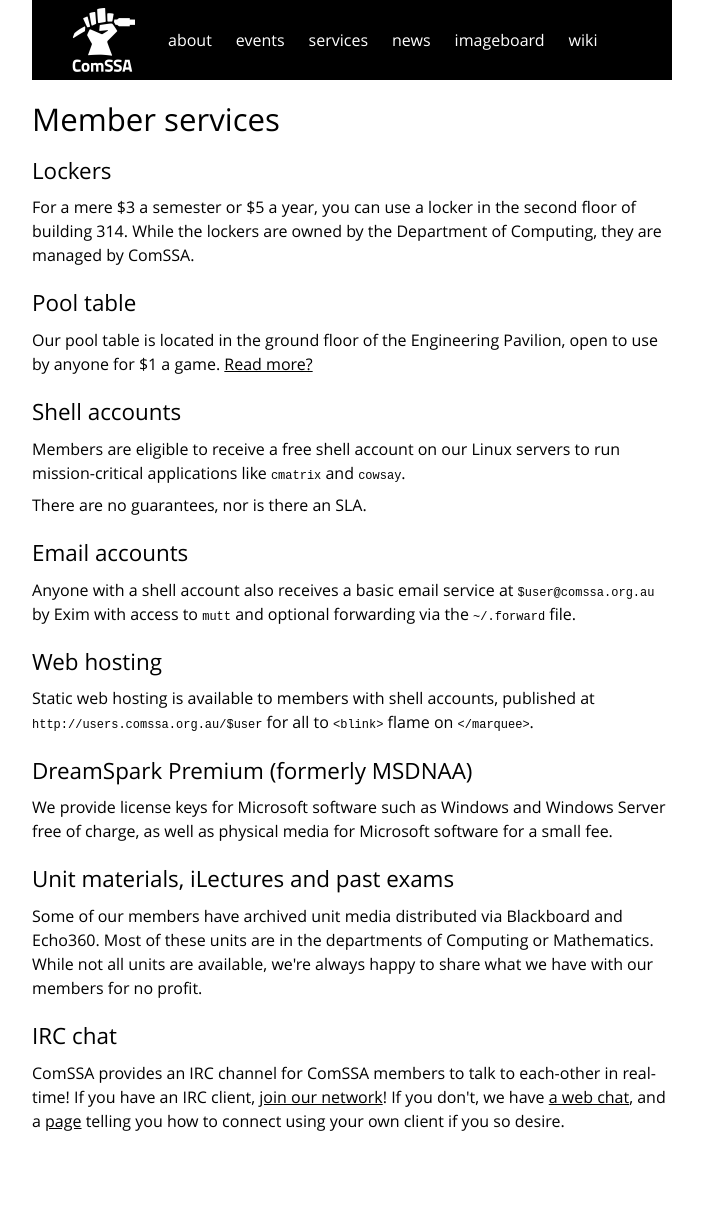
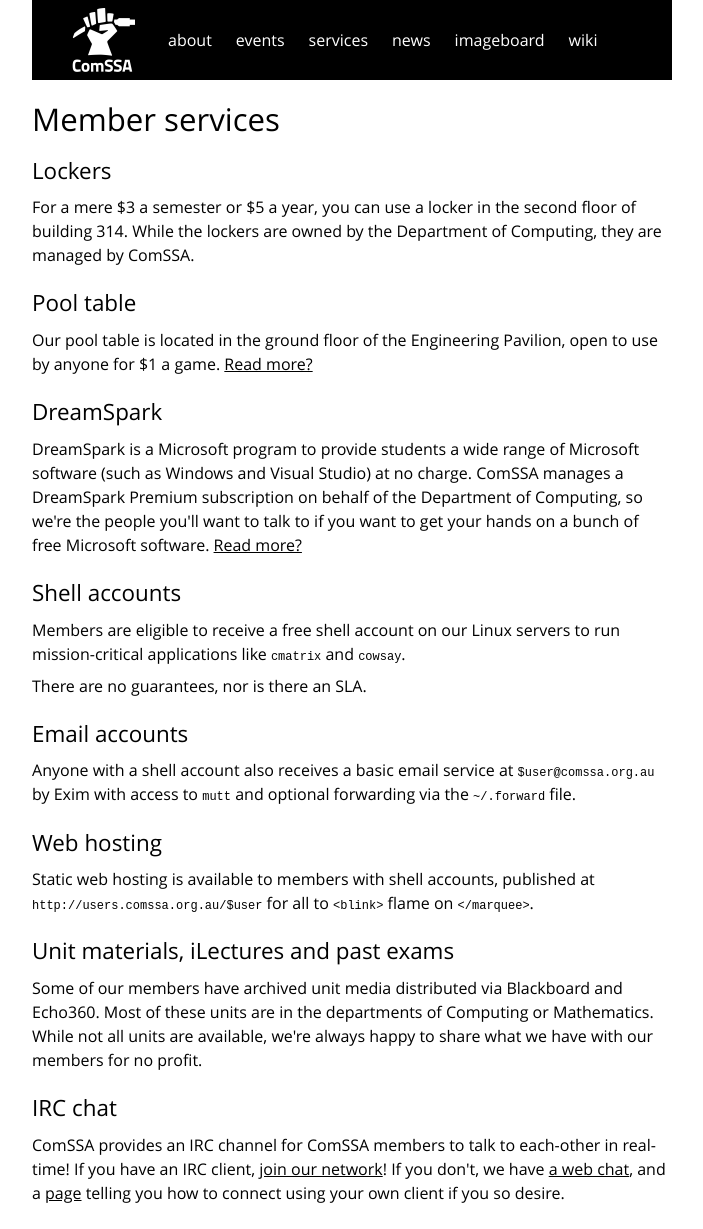
Before and after one commit to ComSSA/www.comssa.org.au, a Jekyll site: the page built from services/index.html, in a window 1280 px wide. Shown: the whole page, without its empty margins (288-991 px from the left). Built offline with Jekyll 4.4.1, drawn with Linux system fonts in a browser that asks for light colours; before the commit the page ends 1157 px from its top, so only the background shows below that.

Commit message:
rewritten dreamspark description and moved it

```diff
--- a/services/index.html
+++ b/services/index.html
@@ -13,6 +13,14 @@ Computing, they are managed by ComSSA.
 
 <p>Our pool table is located in the ground floor of the Engineering Pavilion,
 open to use by anyone for $1 a game. <a href="pool/">Read more?</a>
+
+<h2>DreamSpark</h2>
+
+<p>DreamSpark is a Microsoft program to provide students a wide range of Microsoft
+software (such as Windows and Visual Studio) at no charge. ComSSA manages a DreamSpark
+Premium subscription on behalf of the Department of Computing, so we're the people
+you'll want to talk to if you want to get your hands on a bunch of <b>free</b>
+Microsoft software. <a href="dreamspark/">Read more?</a>
 
 <h2>Shell accounts</h2>
 
@@ -34,12 +42,6 @@ optional forwarding via the <code>~/.forward</code> file.
 <code>http://users.comssa.org.au/$user</code> for all to
 <code>&lt;blink&gt;</code> flame on <code>&lt;/marquee&gt;</code>.
 
-<h2>DreamSpark Premium (formerly MSDNAA)</h2>
-
-<p>We provide license keys for Microsoft software such as Windows and Windows
-Server free of charge, as well as physical media for Microsoft software for a
-small fee.
-
 <h2>Unit materials, iLectures and past exams</h2>
 
 <p>Some of our members have archived unit media distributed via Blackboard
```
